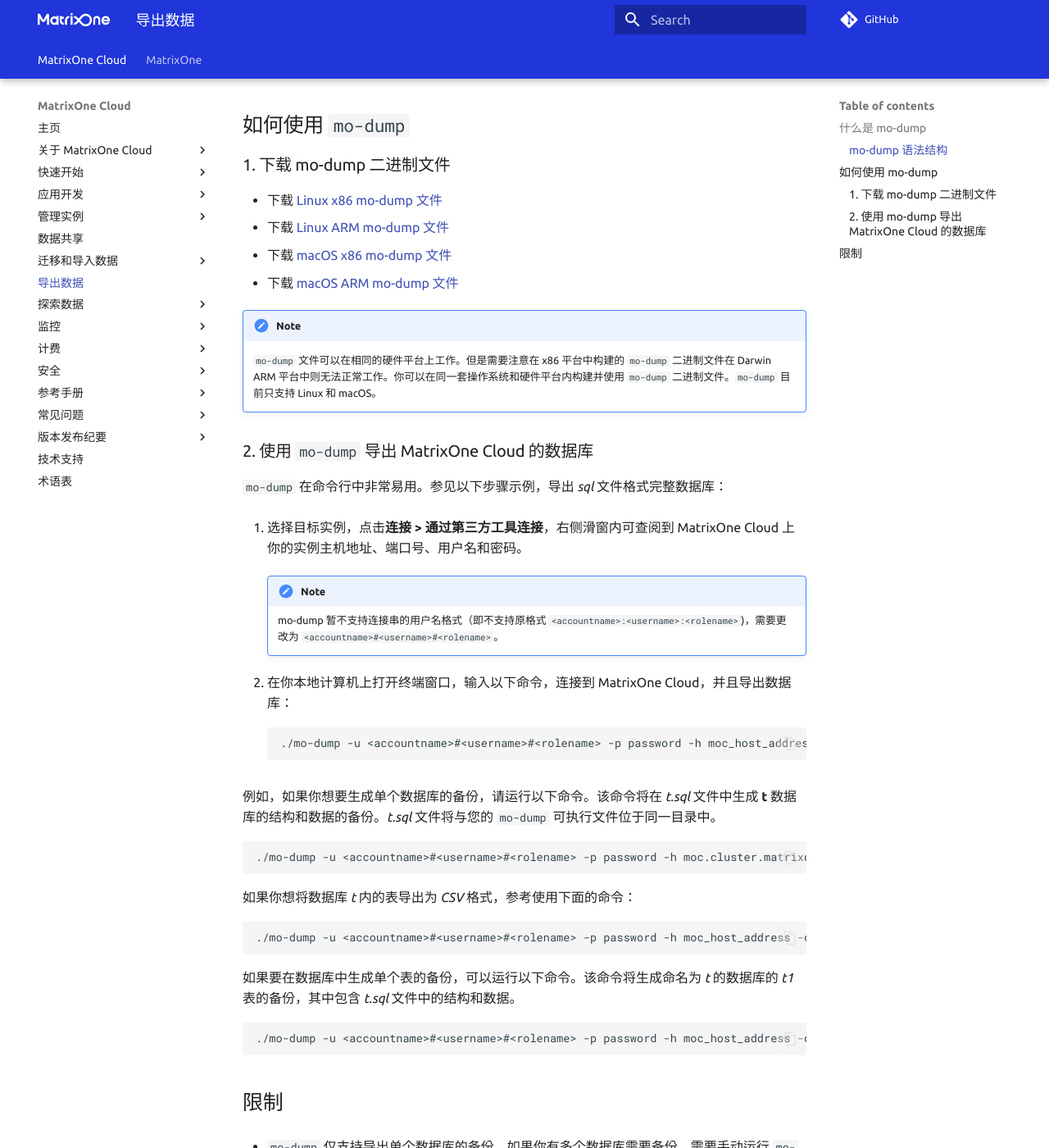
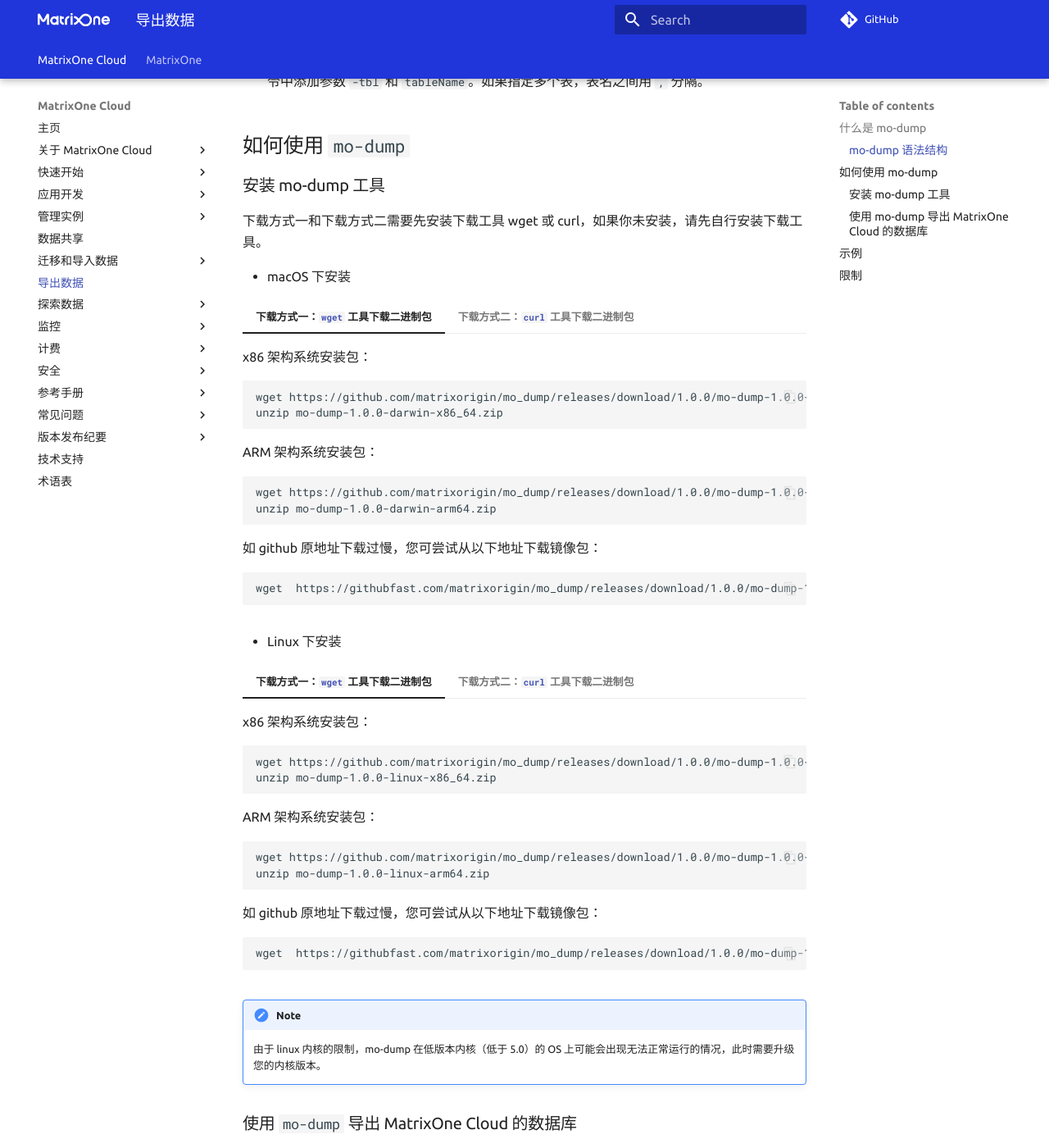
Before and after one commit to yangj1211/moc-docs, an MkDocs documentation site: the page built from docs/MatrixOne-Cloud/App-Develop/export-data/modump.md, in a window 1280 px wide and 1400 px high, scrolled down 1092 px. Shown: the whole window at 82% size. Built offline with MkDocs 1.6.1 and Material for MkDocs 9.7.7, drawn with Linux system fonts in a browser that asks for light colours; comment, search, counter and statistics services are not loaded; the version menu is left out; some of the changed text lies outside the part shown.

Commit message:
update mo-dump

````diff
--- a/docs/MatrixOne-Cloud/App-Develop/export-data/modump.md
+++ b/docs/MatrixOne-Cloud/App-Develop/export-data/modump.md
@@ -24,7 +24,7 @@
 
 - **-P [port]**：MatrixOne 服务的端口。默认值：6001。
 
-- **-db [数据库名称]**：必需参数。要备份的数据库的名称。
+- **-db [数据库名称]**：必需参数。要备份的数据库的名称。可以指定多个数据库，数据库名称之间用 `,` 分隔。
 
 - **-net-buffer-length [数据包大小]**: 数据包大小，即 SQL 语句字符的总大小。数据包是 SQL 导出数据的基本单位，如果不设置参数，则默认 1048576 Byte（1M），最大可设置 16777216 Byte（16M）。假如这里的参数设置为 16777216 Byte（16M），那么，当要导出大于 16M 的数据时，会把数据拆分成多个 16M 的数据包，除最后一个数据包之外，其它数据包大小都为 16M。
 
@@ -34,21 +34,109 @@
 
 - **-csv-field-delimiter [","]**: 设置 csv 字段分隔符，仅支持一个 utf8 字符，默认值为“,”。该项仅当设置导出数据格式为“csv”时启用。
 
-- **-tbl [表名]**：可选参数。如果参数为空，则导出整个数据库。如果要备份指定表，则可以在命令中指定多个 `-tbl` 和表名。
+- **-tbl [表名]**：可选参数。如果参数为空，则导出整个数据库。如果要备份指定表，则可以在命令中添加参数 `-tbl` 和 `tableName`。如果指定多个表，表名之间用 `,` 分隔。
 
 ## 如何使用 `mo-dump`
 
-### 1. 下载 mo-dump 二进制文件
+### 安装 mo-dump 工具
 
-- 下载 [Linux x86 mo-dump 文件](https://github.com/matrixorigin/artwork/blob/main/docs/download/modump/linux-x86/mo-dump)
-- 下载 [Linux ARM mo-dump 文件](https://github.com/matrixorigin/artwork/blob/main/docs/download/modump/linuxarm/mo-dump)
-- 下载 [macOS x86 mo-dump 文件](https://github.com/matrixorigin/artwork/blob/main/docs/download/modump/osx86/mo-dump)
-- 下载 [macOS ARM mo-dump 文件](https://github.com/matrixorigin/artwork/blob/main/docs/download/modump/osarm/mo-dump)
+下载方式一和下载方式二需要先安装下载工具 wget 或 curl，如果你未安装，请先自行安装下载工具。
 
+- macOS 下安装
+
+=== "**下载方式一：`wget` 工具下载二进制包**"
+
+     x86 架构系统安装包：
+
+     ```
+     wget https://github.com/matrixorigin/mo_dump/releases/download/1.0.0/mo-dump-1.0.0-darwin-x86_64.zip
+     unzip mo-dump-1.0.0-darwin-x86_64.zip
+     ```
+
+     ARM 架构系统安装包：
+
+     ```
+     wget https://github.com/matrixorigin/mo_dump/releases/download/1.0.0/mo-dump-1.0.0-darwin-arm64.zip
+     unzip mo-dump-1.0.0-darwin-arm64.zip
+     ```
+
+    如 github 原地址下载过慢，您可尝试从以下地址下载镜像包：
+
+    ```
+    wget  https://githubfast.com/matrixorigin/mo_dump/releases/download/1.0.0/mo-dump-1.0.0-darwin-xxx.zip
+    ```
+
+=== "**下载方式二：`curl` 工具下载二进制包**"
+
+     x86 架构系统安装包：
+
+     ```
+     curl -OL https://github.com/matrixorigin/mo_dump/releases/download/1.0.0/mo-dump-1.0.0-darwin-x86_64.zip
+     unzip mo-dump-1.0.0-darwin-x86_64.zip
+     ```
+
+     ARM 架构系统安装包：
+
+     ```
+     curl -OL https://github.com/matrixorigin/mo_dump/releases/download/1.0.0/mo-dump-1.0.0-darwin-arm64.zip
+     unzip mo-dump-1.0.0-darwin-arm64.zip
+     ```
+
+    如 github 原地址下载过慢，您可尝试从以下地址下载镜像包：
+
+    ```
+    curl -OL https://githubfast.com/matrixorigin/mo_dump/releases/download/1.0.0/mo-dump-1.0.0-darwin-xxx.zip
+    ```
+
+- Linux 下安装
+
+=== "**下载方式一：`wget` 工具下载二进制包**"
+
+     x86 架构系统安装包：
+
+     ```
+     wget https://github.com/matrixorigin/mo_dump/releases/download/1.0.0/mo-dump-1.0.0-linux-x86_64.zip
+     unzip mo-dump-1.0.0-linux-x86_64.zip
+     ```
+
+     ARM 架构系统安装包：
+
+     ```
+     wget https://github.com/matrixorigin/mo_dump/releases/download/1.0.0/mo-dump-1.0.0-linux-arm64.zip
+     unzip mo-dump-1.0.0-linux-arm64.zip
+     ```
+
+    如 github 原地址下载过慢，您可尝试从以下地址下载镜像包：
+
+    ```
+    wget  https://githubfast.com/matrixorigin/mo_dump/releases/download/1.0.0/mo-dump-1.0.0-linux-xxx.zip
+    ```
+
+=== "**下载方式二：`curl` 工具下载二进制包**"
+
+     x86 架构系统安装包：
+
+     ```
+     curl -OL https://github.com/matrixorigin/mo_dump/releases/download/1.0.0/mo-dump-1.0.0-linux-x86_64.zip
+     unzip mo-dump-1.0.0-linux-x86_64.zip
+     ```
+
+     ARM 架构系统安装包：
+
+     ```
+     curl -OL https://github.com/matrixorigin/mo_dump/releases/download/1.0.0/mo-dump-1.0.0-linux-arm64.zip
+     unzip mo-dump-1.0.0-linux-arm64.zip
+     ```
+
+    如 github 原地址下载过慢，您可尝试从以下地址下载镜像包：
+
+    ```
+    curl -OL https://githubfast.com/matrixorigin/mo_dump/releases/download/1.0.0/mo-dump-1.0.0-linux-xxx.zip
+    ```
 !!! note
-    `mo-dump` 文件可以在相同的硬件平台上工作。但是需要注意在 x86 平台中构建的 `mo-dump` 二进制文件在 Darwin ARM 平台中则无法正常工作。你可以在同一套操作系统和硬件平台内构建并使用 `mo-dump` 二进制文件。`mo-dump` 目前只支持 Linux 和 macOS。
+    由于 linux 内核的限制，mo-dump 在低版本内核（低于 5.0）的 OS 上可能会出现无法正常运行的情况，此时需要升级您的内核版本。
 
-### 2. 使用 `mo-dump` 导出 MatrixOne Cloud 的数据库
+### 使用 `mo-dump` 导出 MatrixOne Cloud 的数据库
 
 `mo-dump` 在命令行中非常易用。参见以下步骤示例，导出 *sql* 文件格式完整数据库：
 
@@ -63,26 +151,42 @@
     ./mo-dump -u <accountname>#<username>#<rolename> -p password -h moc_host_address -P 6001 -db database > exported_db.sql
     ```
 
-例如，如果你想要生成单个数据库的备份，请运行以下命令。该命令将在 *t.sql* 文件中生成 **t** 数据库的结构和数据的备份。*t.sql* 文件将与您的 `mo-dump` 可执行文件位于同一目录中。
+## 示例
+
+**示例 1**
+
+如果你在与 MatrixOne 实例相同的服务器中启动终端，并且你想要生成单个或多个数据库以及其中所有表的备份，请运行以下命令。该命令将在 *importMydb.sql* 文件中生成 **mydb1** 和 **mydb2** 数据库以及表的结构和数据的备份。*importMydb.sql* 文件会保存在当前目录下：
 
 ```
-./mo-dump -u <accountname>#<username>#<rolename> -p password -h moc.cluster.matrixonecloud.cn -P 6001 -db t > t.sql
+./mo-dump -u <accountname>#<username>#<rolename> -p password -h moc_host_address -P 6001 -db mydb1,mydb2 > importMydb.sql
 ```
 
-如果你想将数据库 *t* 内的表导出为 *CSV* 格式，参考使用下面的命令：
+**示例 2**
+
+如果你想将数据库 *mydb* 内的表的数据导出为 *CSV* 格式，数据库 *mydb* 中的所有表的数据将会以 `${databaseName}_${tableName}.csv` 的格式导出在当前目录下，生成数据库和表结构以及导入的 SQL 语句将会保存在 *importMydbWithCsv.sql* 文件中：
 
 ```
-./mo-dump -u <accountname>#<username>#<rolename> -p password -h moc_host_address -db t -csv > ttt.csv
+./mo-dump -u <accountname>#<username>#<rolename> -p password -h moc_host_address -P 6001 -db mydb -csv > importMydbWithCsv.sql
 ```
 
-如果要在数据库中生成单个表的备份，可以运行以下命令。该命令将生成命名为 *t* 的数据库的 *t1* 表的备份，其中包含 *t.sql* 文件中的结构和数据。
+**示例 3**
+
+如果要在数据库中指定生成某一个表或者某几个表的备份，可以运行以下命令。该命令将生成数据库 *db1* 中 *t1* 表和 *t2* 表的结构和数据备份，保存在 *tab2.sql* 文件中。
 
 ```
-./mo-dump -u <accountname>#<username>#<rolename> -p password -h moc_host_address -db t -tbl t1 > t1.sql
+./mo-dump -u <accountname>#<username>#<rolename> -p password -h moc_host_address -db db1 -tbl t1,t2 > tab2.sql
+```
+
+**示例 4**
+
+如果要在数据库中某一个表或者某几个表的结构备份，可以运行以下命令。该命令将生成数据库 *db1* 中 *t1* 表和 *t2* 表的结构，保存在 *tab_nodata.sql* 文件中。
+
+```
+./mo-dump -u <accountname>#<username>#<rolename> -p password -h moc_host_address -db db1  -no-data -tbl t1,t2 > tab_nodata.sql
 ```
 
 ## 限制
 
-- `mo-dump` 仅支持导出单个数据库的备份，如果你有多个数据库需要备份，需要手动运行 `mo-dump` 多次。
+- `mo-dump` 暂不支持只导出数据。如果你想在没有数据库和表结构的情况下生成数据的备份，那么，你需要手动拆分 `.sql` 文件。
 
 - `mo-dump` 仅支持导出属于用户自己的数据库，所以在发布订阅中，订阅端通过 `mo-dump` 导出订阅库的 sql 只有订阅语句。
````
